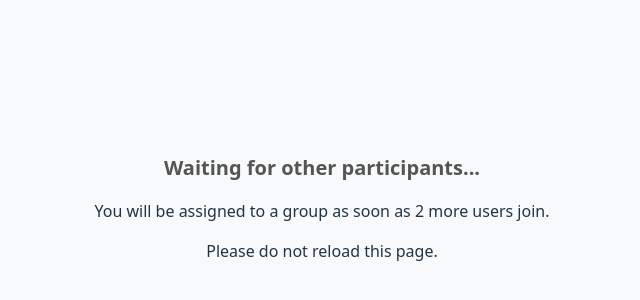
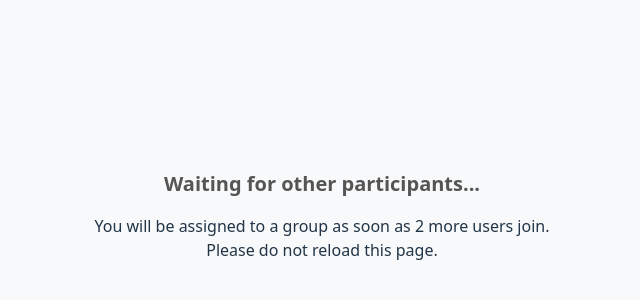
Before and after one commit to nwicker463/ideation-vite-frontend, a React (Vite) app: page / in a window 1280 px wide. Shown: the part 200-500 px from the top of the page, without its empty margins (318-958 px from the left). Built offline with nearby package versions, Linux system fonts and the light colour scheme; no server answers.

Commit message:
adding tailwind support to frontend

```diff
--- a/package.json
+++ b/package.json
@@ -10,6 +10,7 @@
     "preview": "vite preview"
   },
   "dependencies": {
+    "@tailwindcss/vite": "^4.1.12",
     "react": "^19.1.0",
     "react-dom": "^19.1.0",
     "react-router-dom": "^7.6.3",
@@ -20,10 +21,13 @@
     "@types/react": "^19.1.2",
     "@types/react-dom": "^19.1.2",
     "@vitejs/plugin-react": "^4.4.1",
+    "autoprefixer": "^10.4.21",
     "eslint": "^9.25.0",
     "eslint-plugin-react-hooks": "^5.2.0",
     "eslint-plugin-react-refresh": "^0.4.19",
     "globals": "^16.0.0",
+    "postcss": "^8.5.6",
+    "tailwindcss": "^4.1.12",
     "vite": "^6.3.5"
   }
 }
--- a/src/App.css
+++ b/src/App.css
@@ -1,3 +1,5 @@
+@import "tailwindcss";
+
 #root {
   max-width: 1280px;
   margin: 0 auto;
--- a/src/App.jsx
+++ b/src/App.jsx
@@ -6,6 +6,8 @@ import { Textarea } from '@/components/ui/textarea';
 import { Label } from '@/components/ui/label';
 import './App.css';
 import { Link } from 'react-router-dom';
+import { defineConfig } from 'vite'
+import tailwindcss from '@tailwindcss/vite'
 
 
 const conjunctivePhrases = [
@@ -17,6 +19,7 @@ const conjunctivePhrases = [
 ];
 
 export default function IdeationGame() {
+  plugins: [tailwindcss()]
   const [ideas, setIdeas] = useState([]);
   const [parentId, setParentId] = useState(null);
   const [content, setContent] = useState('');
```
Also changed, not shown: 1 other file (tests, documents, lock files or other folders).
